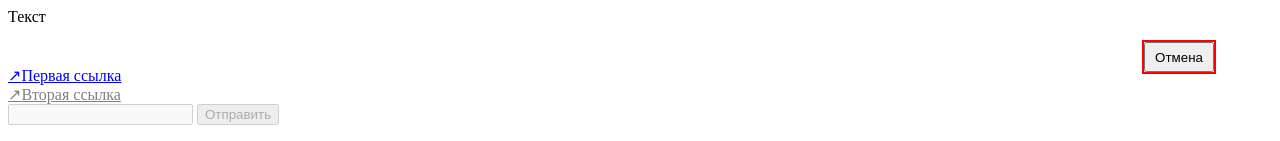
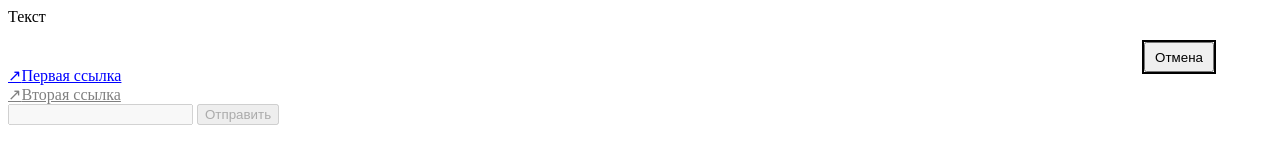
Before and after one commit to kseniag-hub/Web-itmo, a plain HTML site: page jquery/jq.html in a window 1280 px wide. Shown: the top 141 px of the page. Drawn offline with nearby package versions, Linux system fonts and the light colour scheme.

Commit message:
Update style.css

```diff
--- a/jquery/style.css
+++ b/jquery/style.css
@@ -1,8 +1,9 @@
+
 #refbutton{
 	position: absolute;
 	right: 5%;
 	top: 5%;
-	border: red solid 2px;
+	border: solid 2px;
 	width: 70px;
 	height: 30px;
 }
```
